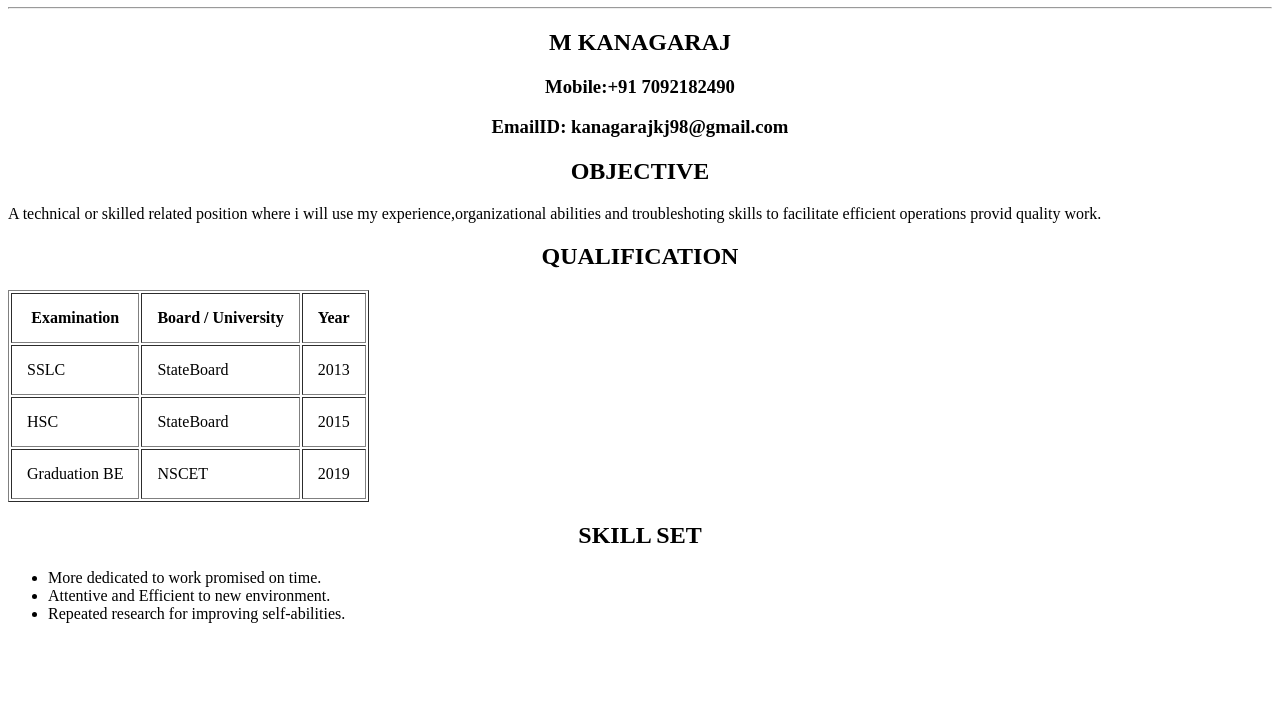
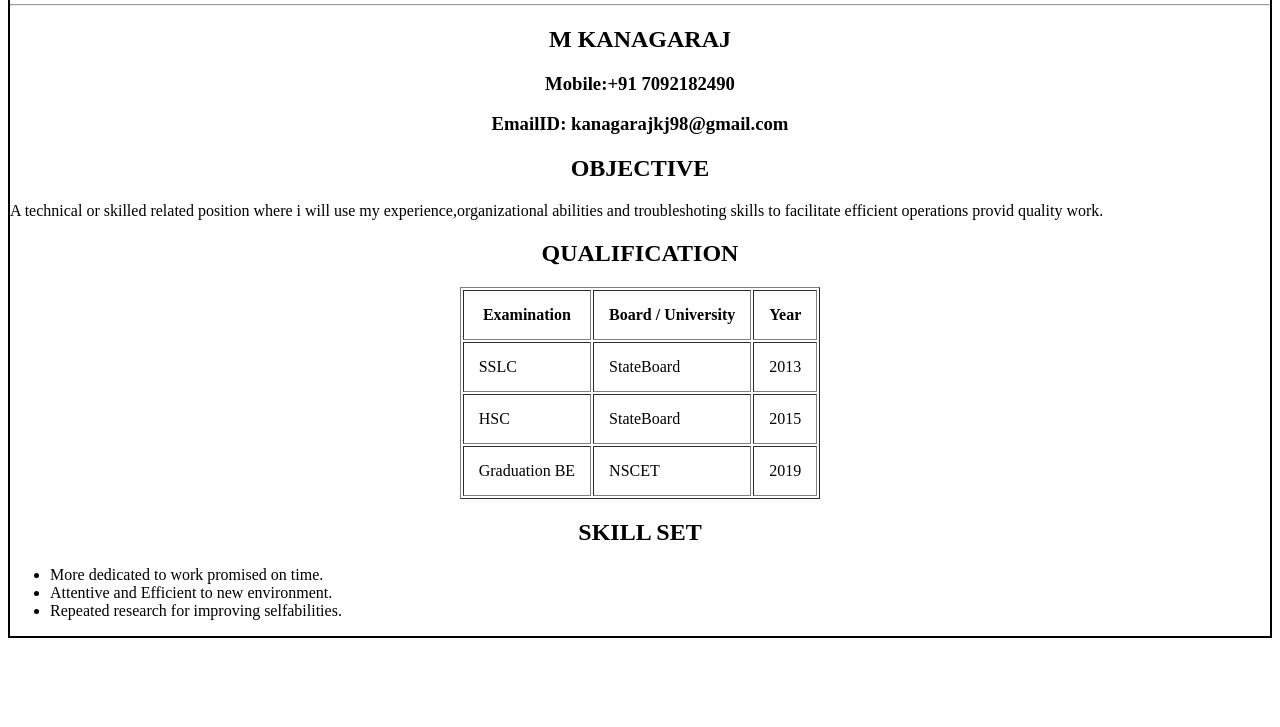
Before and after one commit to KanagarajKj/html-tutorial, a plain HTML site: page index1.html in a window 1280 px wide. Shown: the part 73-800 px from the top of the page. Drawn offline with Linux system fonts and the light colour scheme.

Commit message:
changes in format

```diff
--- a/index1.html
+++ b/index1.html
@@ -5,11 +5,12 @@
     <meta http-equiv="X-UA-Compatible" content="IE=edge">
     <meta name="viewport" content="width=device-width, initial-scale=1.0">
     <title>Document</title>
+    <link rel="stylesheet" href="../html-tutorial/styles/">
 </head>
 <body>
- <h1 align="center">CURRICULAMVITAE</h1>
+    <section style="border:2px solid black">
+<h1 align="center">CURRICULAMVITAE</h1>
  <hr>
-  <section>
   <h2 align="center">M KANAGARAJ</h2>
   <h3 align="center" >Mobile:+91 7092182490</h3>
   <h3 align="center">EmailID: kanagarajkj98@gmail.com</h3>
@@ -19,7 +20,7 @@
         </section>
         <section>
             <h2 align="center">QUALIFICATION</h2>
-            <table border="1" cellpadding="15" cell spacing="0" >
+            <table align="center" border="1" cellpadding="15" cell spacing="0" >
                 <tr>
                     <th>Examination</th>
                     <th>Board / University</th>
@@ -49,9 +50,11 @@
             <ul>
                 <li>More dedicated to work promised on time.</li>
                 <li>Attentive and Efficient to new environment.</li>
-                <li>Repeated research for improving self‐abilities.</li>
+                <li>Repeated research for improving selfabilities.</li>
             </ul>
         </section>
+    </section>
+
 
 </body>
 </html>
```
